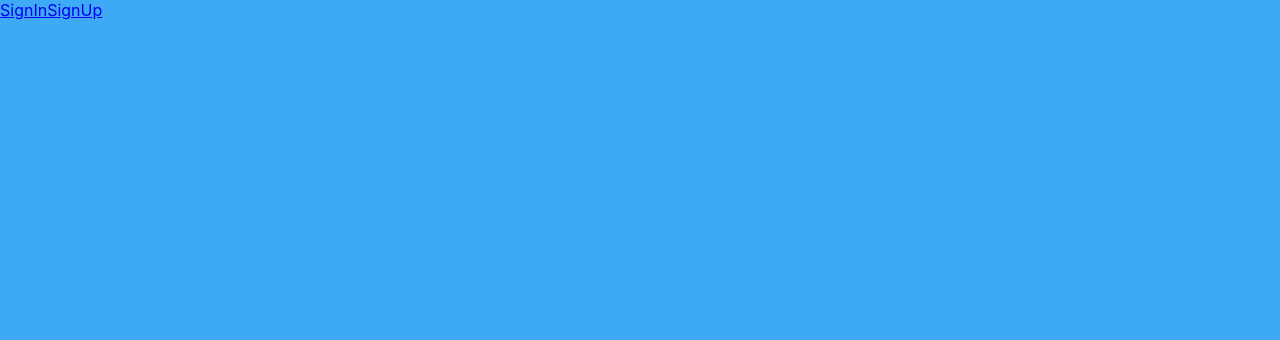
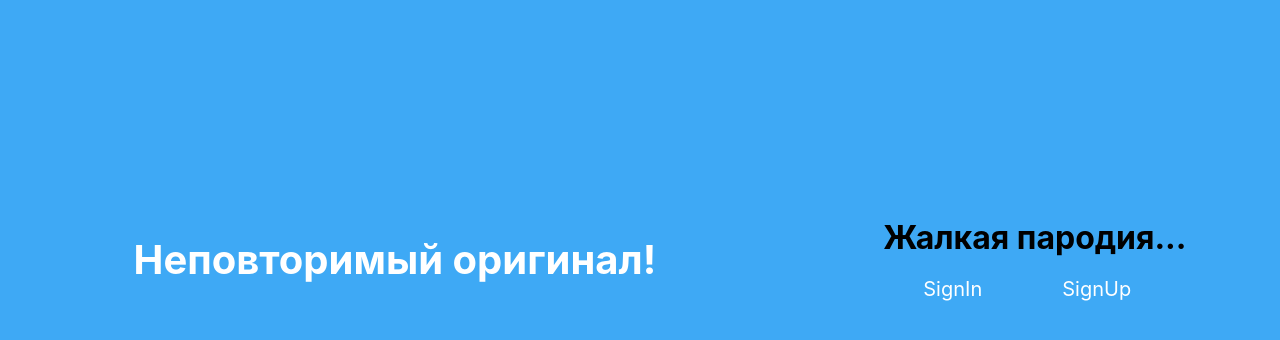
Before and after one commit to Dr-Khalilov/Project_Forms_App, a React (Create React App) app: page / in a window 1280 px wide. Shown: the top 340 px of the page. Built offline with nearby package versions, Linux system fonts and the light colour scheme.

Commit message:
Add styles to HomePage

```diff
--- a/src/components/Header/Header.module.scss
+++ b/src/components/Header/Header.module.scss
@@ -5,15 +5,16 @@
   width: 100%;
   padding: 10px;
   margin: 0 auto;
-  margin-top: 10px;
+  margin-top: 15px;
 }
 
-.signUpLink{
+.signLink{
   text-decoration: none;
   border: 1px solid white;
   border-radius: 3px;
-  padding: 5px 10px;
-  height: 30px;
+  height: 40px;
+  padding: 8px 15px;
   text-transform: capitalize;
   color:white;
+  font-size: large;
 }
--- a/src/components/Header/index.jsx
+++ b/src/components/Header/index.jsx
@@ -1,14 +1,24 @@
-import React from 'react';
+import React, { useState } from 'react';
 import styles from './Header.module.scss';
 import { Link } from 'react-router-dom';
 
 const Header = props => {
+  const [isOpen, setIsOpen] = useState(true);
+  const switchLink = () => {
+    setIsOpen(!isOpen);
+  };
   return (
     <header className={styles.container}>
       <Link to='/'>
         <img src='./staticAssets/icons/logo.png' alt='logo' />
       </Link>
-      <Link className={styles.signUpLink} to='/sign-up'>Signup</Link>
+      <Link
+        to={isOpen ? '/sign-up' : '/sign-in'}
+        onClick={switchLink}
+        className={styles.signLink}
+      >
+        {isOpen ? 'Signup' : 'Signin'}
+      </Link>
     </header>
   );
 };
--- a/src/components/forms/SignInForm/SignInForm.module.scss
+++ b/src/components/forms/SignInForm/SignInForm.module.scss
@@ -19,6 +19,5 @@
   justify-content: space-between;
   color: white;
   font-size: 15px;
-  padding: 10px 0;
-  padding-left: 10px;
+  padding: 10px 10px;
 }
--- a/src/components/forms/SignInForm/index.jsx
+++ b/src/components/forms/SignInForm/index.jsx
@@ -17,11 +17,9 @@ const SignInForm = props => {
       onSubmit={props.onSubmit}
       validationSchema={SIGN_IN_SCHEMA}
     >
-      {formProps => {
-        return (
       <Form className={styles.signInContainer}>
         <Field name={'email'}>
-              {fieldProps => <Input {...fieldProps} placeholder='Email Address' autoFocus />}
+          {fieldProps => <Input {...fieldProps} placeholder='Email Address' />}
         </Field>
         <Field name={'password'}>
           {fieldProps => (
@@ -52,8 +50,6 @@ const SignInForm = props => {
         </div>
         <Field className={styles.btnStyles} type='submit' value='LOGIN' />
       </Form>
-        );
-      }}
     </Formik>
   );
 };
--- a/src/components/forms/SignUpForm/index.jsx
+++ b/src/components/forms/SignUpForm/index.jsx
@@ -24,7 +24,7 @@ const SignUpForm = props => {
     >
       <Form className={styles.SignUpFormStyles}>
         <Field name={'name'}>
-          {fieldProps => <Input {...fieldProps} placeholder='Name' autoFocus />}
+          {fieldProps => <Input {...fieldProps} placeholder='Name' />}
         </Field>
         <Field name={'surName'}>
           {fieldProps => <Input {...fieldProps} placeholder='Surname' />}
--- /dev/null
+++ b/src/pages/HomePage/HomePage.module.scss
@@ -0,0 +1,14 @@
+.homePageContainer{
+    display: flex;
+    justify-content: space-around;
+    align-items: center;
+    margin-top: 200px;
+}
+
+.linkStyles{
+    text-decoration: none;
+    color: white;
+    font-size: 20px;
+    padding: 15px 20px;
+    margin: 20px;
+}
--- a/src/pages/HomePage/index.jsx
+++ b/src/pages/HomePage/index.jsx
@@ -1,12 +1,27 @@
 import React from 'react';
 import { Link } from 'react-router-dom';
-
+import styles from './HomePage.module.scss';
 const HomePage = () => {
   return (
-    <>
-      <Link to='/sign-in' >SignIn</Link>
-      <Link to='/sign-up' >SignUp</Link>
-    </>
+    <div className={styles.homePageContainer}>
+      <a
+        href='https://www.squadhelp.com/login'
+        target='_blank'
+        rel='noreferrer'
+        className={styles.linkStyles}
+      >
+        <h1>Неповторимый оригинал!</h1>
+      </a>
+      <div>
+        <h1 style={{ paddingBottom: '20px' }}>Жалкая пародия...</h1>
+        <Link to='/sign-in' className={styles.linkStyles}>
+          SignIn
+        </Link>
+        <Link to='/sign-up' className={styles.linkStyles}>
+          SignUp
+        </Link>
+      </div>
+    </div>
   );
 };
 
```
Lines whose indentation alone changed are shown as unchanged.
